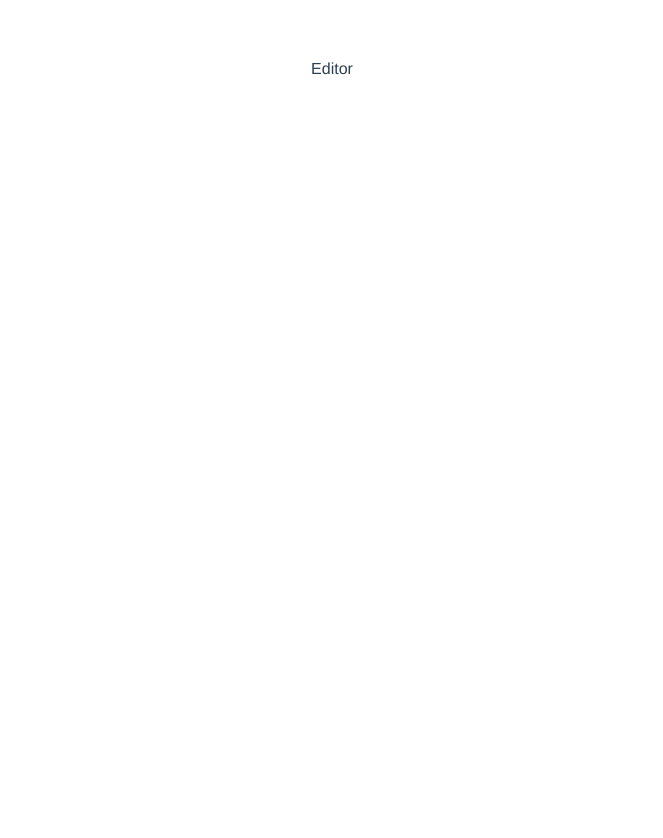
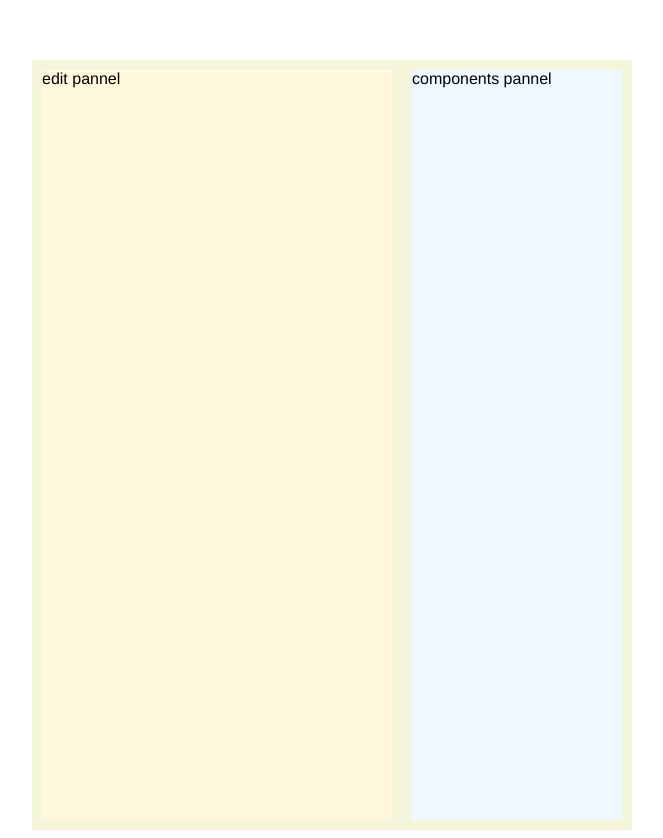
Before and after one commit to MarshalW/vue-cms, a Vue app: page / in a window 1280 px wide. Shown: the whole page, without its empty margins (308-971 px from the left). Before the commit the page ends 800 px from the top, so only its background shows below. Built offline with nearby package versions, Linux system fonts and the light colour scheme.

Commit message:
形成基本的编辑器布局

```diff
--- a/src/App.vue
+++ b/src/App.vue
@@ -20,8 +20,12 @@ export default {
         font-family: 'Avenir', Helvetica, Arial, sans-serif;
         -webkit-font-smoothing: antialiased;
         -moz-osx-font-smoothing: grayscale;
-        text-align: center;
-        color: #2c3e50;
+        background-color: beige;
         margin-top: 60px;
+
+        margin-left: auto;
+        margin-right: auto;
+        width: 600px;
+        min-height: 750px;
     }
 </style>
--- a/src/components/Editor.vue
+++ b/src/components/Editor.vue
@@ -1,5 +1,8 @@
 <template>
-    <div>Editor</div>
+    <div class="editorContainer">
+        <div class="editPannel">edit pannel</div>
+        <div class="componentsPannel">components pannel</div>
+    </div>
 </template>
 
 <script>
@@ -9,5 +12,24 @@ export default {
 </script>
 
 <style scoped>
+    .editorContainer {
+        display: flex;
+        flex-direction: row;
+        min-height: inherit;
+    }
 
+    .editorContainer div {
+        margin: 10px;
+        min-height: inherit;
+    }
+
+    .editPannel {
+        width: 350px;
+        background-color: cornsilk;
+    }
+
+    .componentsPannel {
+        background-color: aliceblue;
+        flex: 1 30%;
+    }
 </style>
```
